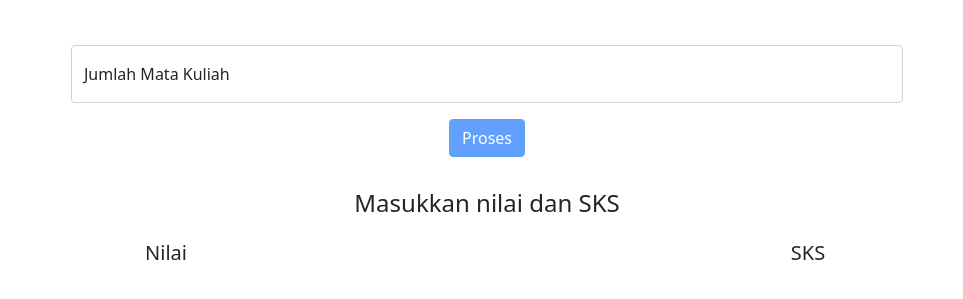
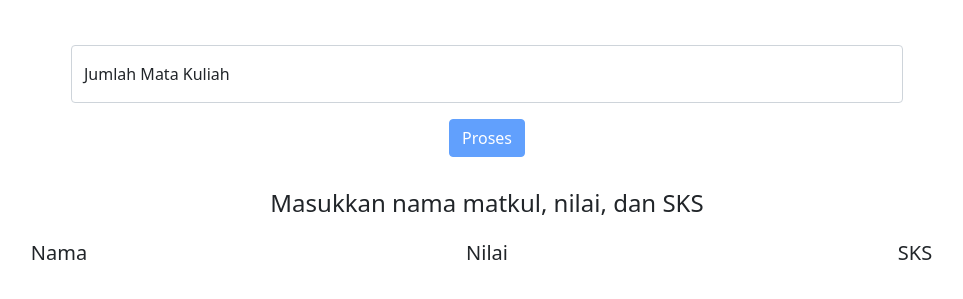
Before and after one commit to excaangga/simple-grade-calculator, a plain HTML site: page Konversi Nilai/index.html in a window 1280 px wide. Both pictures are taken after a click on the button "Proses". Shown: the part 119-418 px from the top of the page, without its empty margins (153-1116 px from the left). Drawn offline with nearby package versions, Linux system fonts and the light colour scheme.

Commit message:
adding name of every subject form

```diff
--- a/Konversi Nilai/index.html
+++ b/Konversi Nilai/index.html
@@ -42,12 +42,17 @@
     <div class="row mb-3">
       <span class="mb-3 mx-auto text-center" id="pretext"></span>
       <div
-        class="col-sm-6 mb-3 mx-auto text-center"
+        class="col-sm-4 mb-3 mx-auto text-center"
+        id="containerName"
+        style="display: flex; flex-direction: column"
+      ></div>
+      <div
+        class="col-sm-4 mb-3 mx-auto text-center"
         id="container"
         style="display: flex; flex-direction: column"
       ></div>
       <div
-        class="col-sm-6 mb-3 mx-auto text-center"
+        class="col-sm-4 mb-3 mx-auto text-center"
         id="containerSks"
         style="display: flex; flex-direction: column"
       ></div>
--- a/Konversi Nilai/main.js
+++ b/Konversi Nilai/main.js
@@ -4,44 +4,59 @@ function proceedSubj() {
 
   // menambah tampilan teks sebelum input nilai
   var text = document.createElement("h4");
-  text.innerHTML = "Masukkan nilai dan SKS";
+  text.innerHTML = "Masukkan nama matkul, nilai, dan SKS";
   document.getElementById("pretext").appendChild(text);
 
   // menambah keterangan kolom input
   var textNilai = document.createElement("h5");
   var textSks = document.createElement("h5");
+  var textName = document.createElement("h5");
   textNilai.innerHTML = "Nilai";
   textSks.innerHTML = "SKS";
+  textName.innerHTML = "Nama";
   document.getElementById("container").appendChild(textNilai);
   document.getElementById("containerSks").appendChild(textSks);
+  document.getElementById("containerName").appendChild(textName);
 
   // iterasi untuk kolom input
   var numOfSubj = document.getElementById("numOfSubj").value;
   for (i = 0; i < numOfSubj; i++) {
     var inputNilai = document.createElement("input");
     var inputSks = document.createElement("input");
+    var inputName = document.createElement("input");
     document.getElementById("container").appendChild(inputNilai);
     document.getElementById("containerSks").appendChild(inputSks);
+    document.getElementById("containerName").appendChild(inputName);
   }
   // menangkap error child terakhir tidak terbaca di iterasi
-  // kolom nilai
-  for (j = 0; j <= numOfSubj; j++) {
-    var x = document.getElementsByTagName("input")[j];
+  // kolom nilai (tengah)
+  for (j = 0; j < numOfSubj; j++) {
+    var x = document.getElementsByTagName("input")[j + parseInt(numOfSubj) + 1];
     if (x.id == "") {
-      x.id = "inputNilai" + j;
+      x.id = "inputNilai" + (j + 1);
       x.setAttribute("class", "form-control mb-3");
       x.setAttribute("type", "text");
       x.setAttribute("placeholder", "Masukkan nilai 0 s/d 4");
     }
   }
-  // kolom sks
+  // kolom sks (paling kanan)
   for (k = 0; k <= numOfSubj; k++){
-    var y = document.getElementsByTagName("input")[parseInt(numOfSubj) + k];
+    var y = document.getElementsByTagName("input")[k + 2*parseInt(numOfSubj)];
     if (y.id == "") {
       y.id = "inputSks" + k;
       y.setAttribute("class", "form-control mb-3");
       y.setAttribute("type", "text");
       y.setAttribute("placeholder", "Masukkan SKS matkul " + k);
+    }
+  }
+  // kolom nama (paling kiri)
+  for (l = 0; l <= numOfSubj; l++){
+    var z = document.getElementsByTagName("input")[l];
+    if (z.id == "") {
+      z.id = "inputName" + l;
+      z.setAttribute("class", "form-control mb-3");
+      z.setAttribute("type", "text");
+      z.setAttribute("placeholder", "Masukkan nama matkul " + l);
     }
   }
 
```
